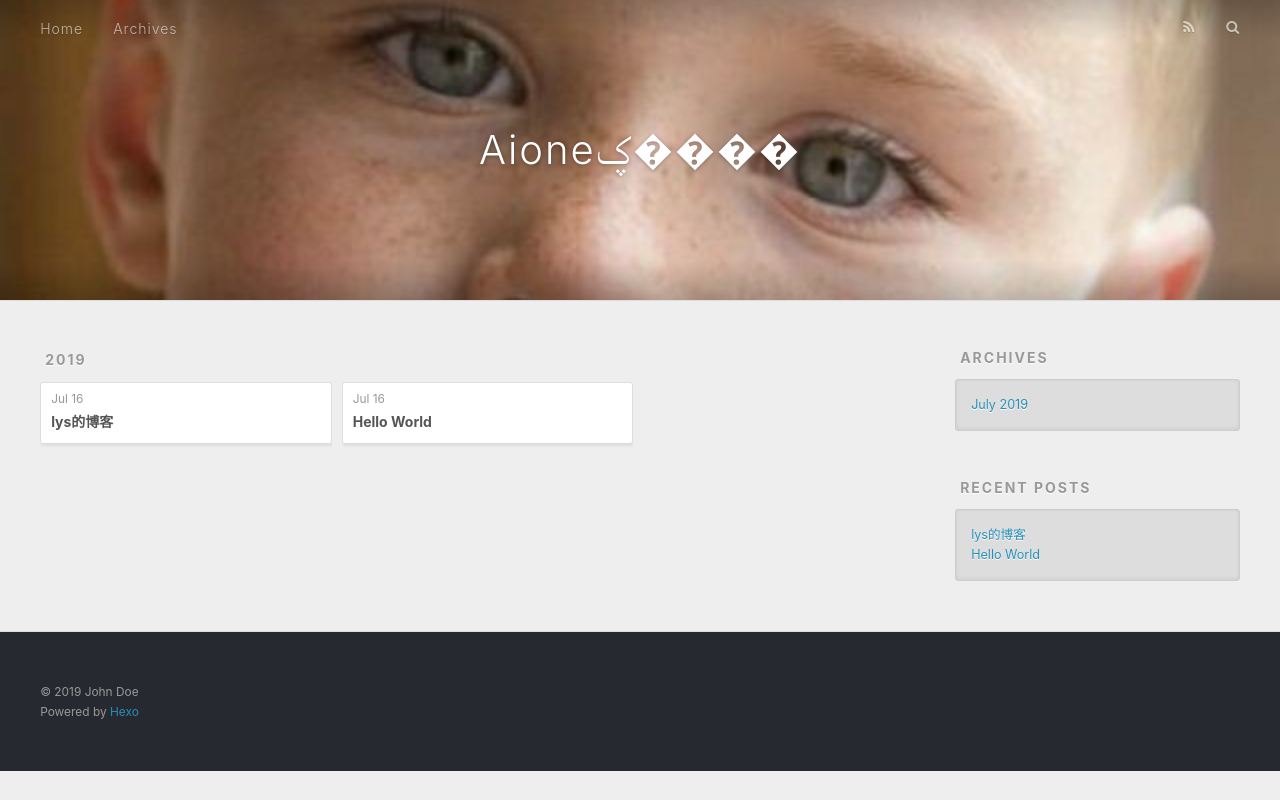
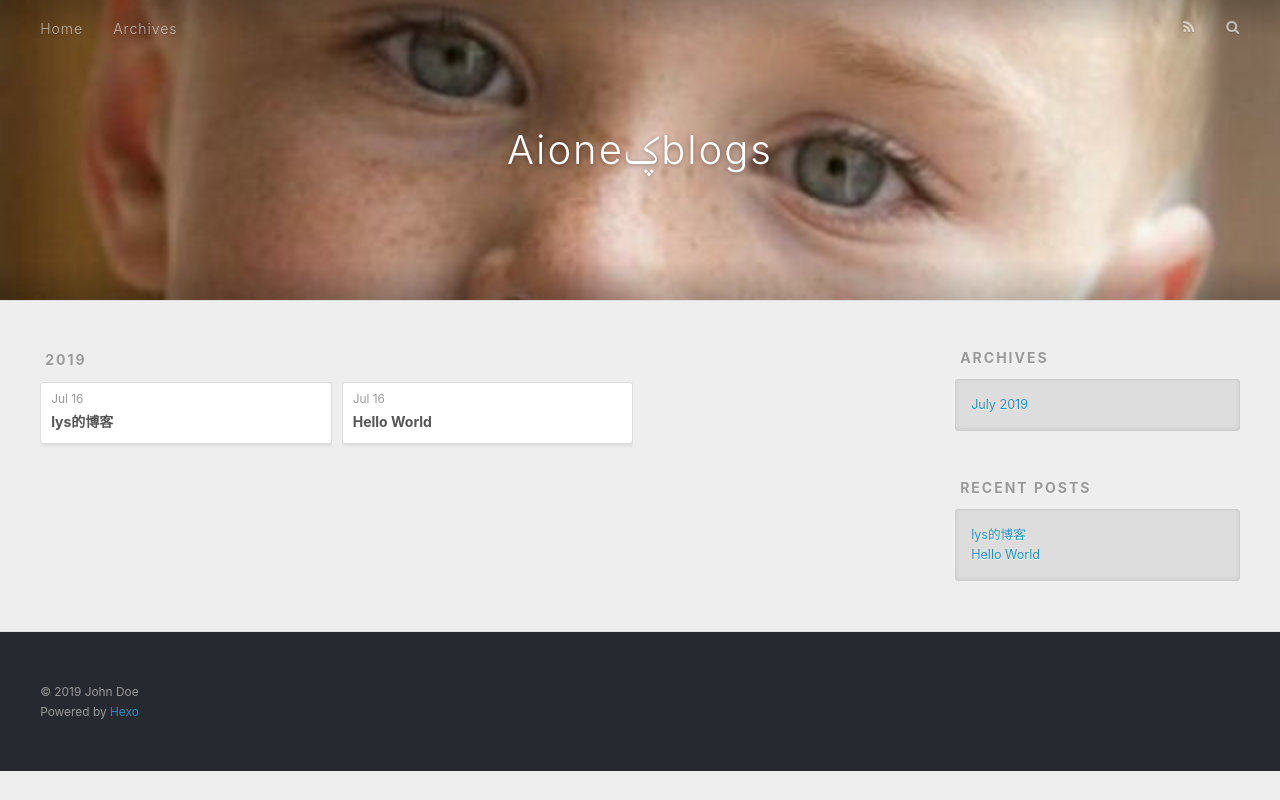
Before and after one commit to luoyushen939512/luoyushen939512.github.io, a plain HTML site: page archives/2019/07/index.html in a window 1280 px wide. Drawn offline with nearby package versions, Linux system fonts and the light colour scheme.

Commit message:
Site updated: 2019-07-16 22:27:22

```diff
--- a/archives/2019/07/index.html
+++ b/archives/2019/07/index.html
@@ -5,17 +5,17 @@
 
 
 
-  <title>Archives: 2019/7 | Aioneؼ����</title>
+  <title>Archives: 2019/7 | Aioneؼblogs</title>
   <meta name="viewport" content="width=device-width, initial-scale=1, maximum-scale=1">
   <meta property="og:type" content="website">
-<meta property="og:title" content="Aioneؼ����">
+<meta property="og:title" content="Aioneؼblogs">
 <meta property="og:url" content="http://yoursite.com/archives/2019/07/index.html">
-<meta property="og:site_name" content="Aioneؼ����">
+<meta property="og:site_name" content="Aioneؼblogs">
 <meta property="og:locale" content="default">
 <meta name="twitter:card" content="summary">
-<meta name="twitter:title" content="Aioneؼ����">
+<meta name="twitter:title" content="Aioneؼblogs">
 
-    <link rel="alternate" href="/atom.xml" title="Aioneؼ����" type="application/atom+xml">
+    <link rel="alternate" href="/atom.xml" title="Aioneؼblogs" type="application/atom+xml">
 
 
     <link rel="icon" href="/favicon.png">
@@ -34,7 +34,7 @@
   <div id="header-outer" class="outer">
     <div id="header-title" class="inner">
       <h1 id="logo-wrap">
-        <a href="/" id="logo">Aioneؼ����</a>
+        <a href="/" id="logo">Aioneؼblogs</a>
       </h1>
 
     </div>
```
Also changed, not shown: 2019/07/16/hello-world/index.html (+4 -4 lines), 2019/07/16/lys的博客/index.html (+4 -4 lines), archives/2019/index.html (+6 -6 lines), archives/index.html (+6 -6 lines), index.html (+6 -6 lines).
